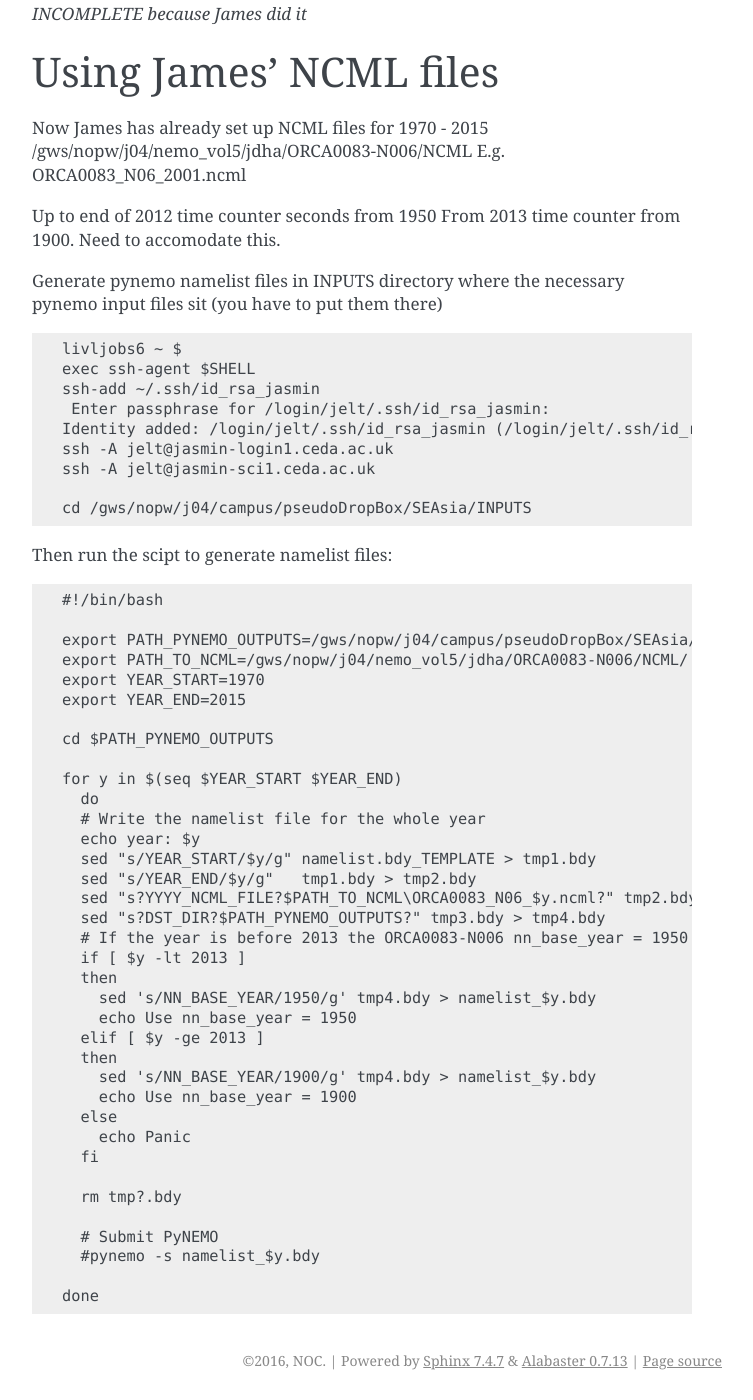
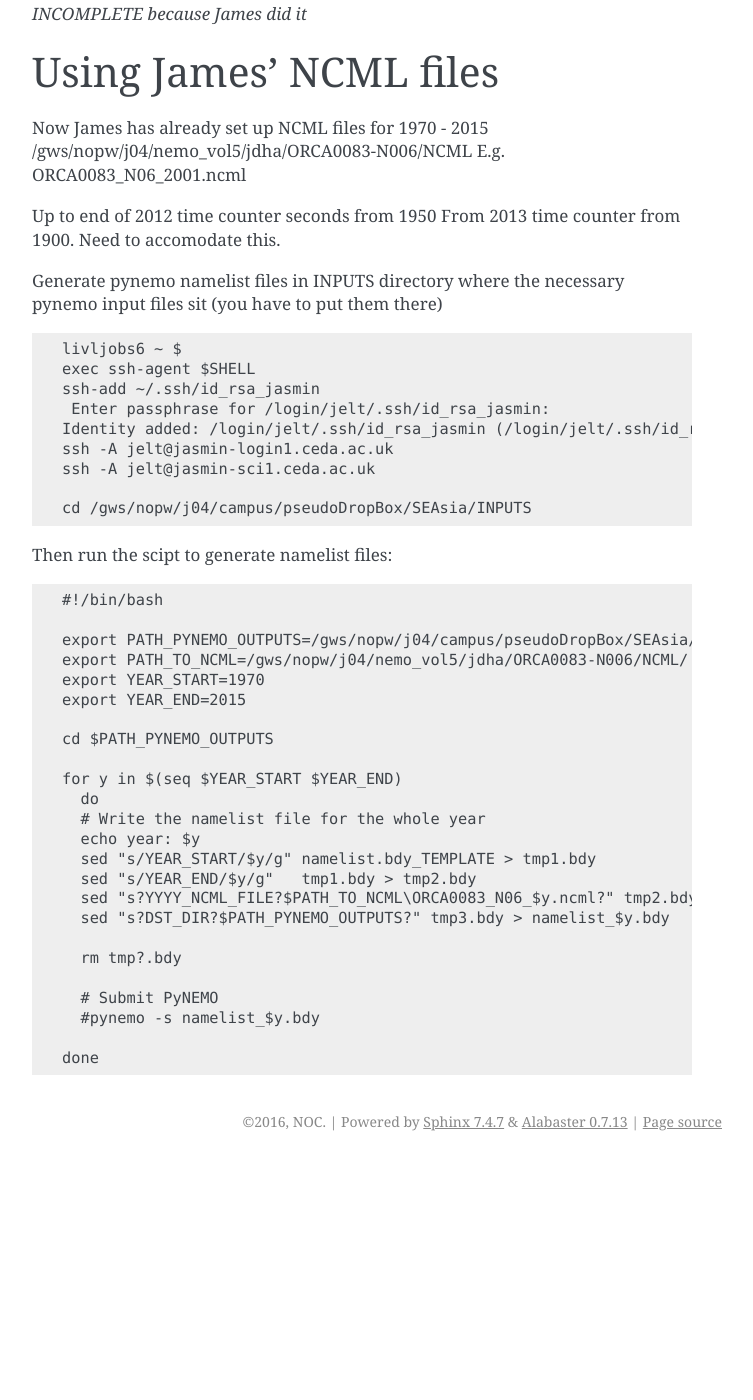
Before and after one commit to NOC-MSM/SEAsia, a Sphinx documentation site: the page built from recipes/docs/source/generate_openboundaryconditions.rst, in a window 1280 px wide and 1400 px high, scrolled down 1584 px. Shown: the whole window, without its empty margins (388-1141 px from the left). Built offline with Sphinx 7.4.7, drawn with Linux system fonts in a browser that asks for light colours; after the commit the page ends 2745 px from its top, so only the background shows below that.

Commit message:
purge incorrect base_year modification. nn_base_year refers to pynemo output, not parent input, as thought.

```diff
--- a/recipes/docs/source/generate_openboundaryconditions.rst
+++ b/recipes/docs/source/generate_openboundaryconditions.rst
@@ -117,19 +117,7 @@ Then run the scipt to generate namelist files::
     sed "s/YEAR_START/$y/g" namelist.bdy_TEMPLATE > tmp1.bdy
     sed "s/YEAR_END/$y/g"   tmp1.bdy > tmp2.bdy
     sed "s?YYYY_NCML_FILE?$PATH_TO_NCML\ORCA0083_N06_$y.ncml?" tmp2.bdy > tmp3.bdy
-    sed "s?DST_DIR?$PATH_PYNEMO_OUTPUTS?" tmp3.bdy > tmp4.bdy
-    # If the year is before 2013 the ORCA0083-N006 nn_base_year = 1950
-    if [ $y -lt 2013 ]
-    then
-      sed 's/NN_BASE_YEAR/1950/g' tmp4.bdy > namelist_$y.bdy
-      echo Use nn_base_year = 1950
-    elif [ $y -ge 2013 ]
-    then
-      sed 's/NN_BASE_YEAR/1900/g' tmp4.bdy > namelist_$y.bdy
-      echo Use nn_base_year = 1900
-    else
-      echo Panic
-    fi
+    sed "s?DST_DIR?$PATH_PYNEMO_OUTPUTS?" tmp3.bdy > namelist_$y.bdy
 
     rm tmp?.bdy
 
```
